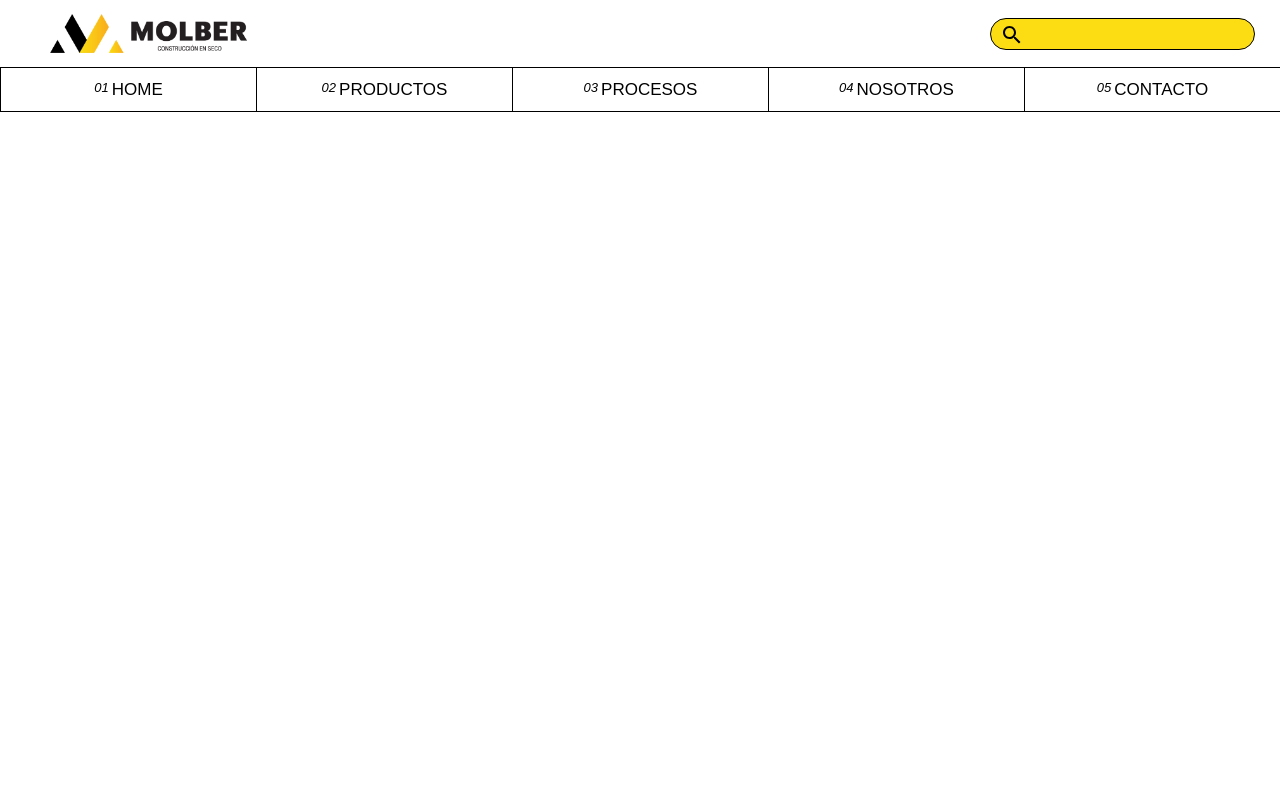
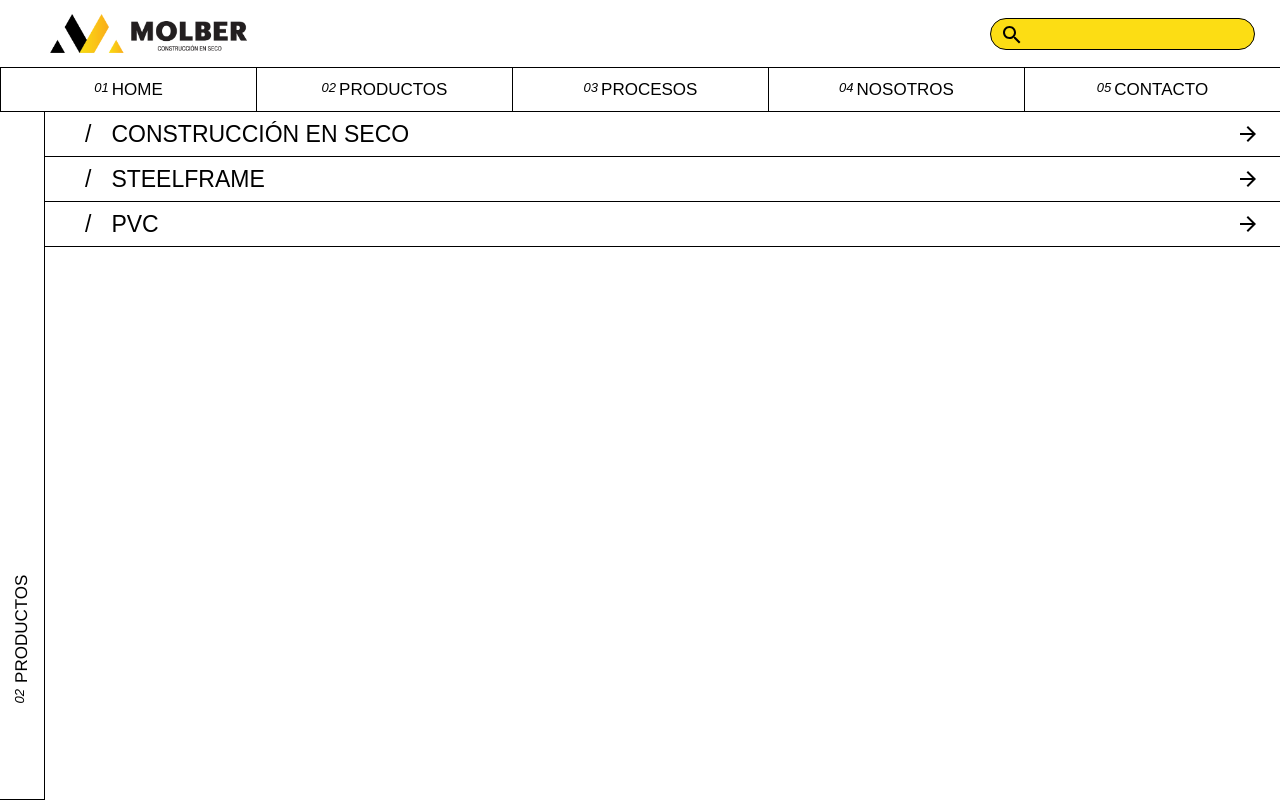
Before and after one commit to Melidorado/molber, a React (Create React App) app: page /productos in a window 1280 px wide. Built offline with nearby package versions, Linux system fonts and the light colour scheme.

Commit message:
categories and groups set

```diff
--- /dev/null
+++ b/src/components/Group.js
@@ -0,0 +1,28 @@
+import styled from 'styled-components';
+
+const GroupsContainer = styled.button`
+    width: 100%;
+    height: 30px;
+    background-color: ${props => props.theme.colors.background};
+    border: 0;
+    border-bottom: ${(props) => (props.open ? '1px solid black' : '0')} !important;
+    cursor: pointer;
+    display: flex;
+    align-items: center;
+    justify-content: flex-start;
+    padding-left: 55px;
+`
+const GroupTitle = styled.p`
+    font-size: ${props => props.theme.sizes.h3};
+    font-weight: bold;
+`
+
+const Group = ({group, open}) => {
+    return (
+        <GroupsContainer open={open}>
+            <GroupTitle>{group}</GroupTitle>
+        </GroupsContainer>
+    )
+}
+
+export default Group;
--- /dev/null
+++ b/src/components/ProductCategorie.js
@@ -0,0 +1,69 @@
+import styled from 'styled-components';
+import ArrowForwardIcon from '@material-ui/icons/ArrowForward';
+import { useState } from 'react';
+
+import Group from '../components/Group';
+
+const CategorieButton = styled.button`
+    padding: 0 20px;
+    width: 100%;
+    height: 45px;
+    display: flex;
+    justify-content: space-between;
+    align-items: center;
+    border:0;
+    border-bottom: 1px solid black !important;
+    background-color: ${props => props.theme.colors.background};
+    cursor: pointer;
+
+    &:hover {
+        background-color: ${props => props.theme.colors.primary};
+    }
+`
+const TitleContainer = styled.div`
+    display: flex;
+`
+
+const Title = styled.p`
+    font-size: ${props => props.theme.sizes.h2};
+    margin-left: 20px;
+    font-weight: 100 !important;
+`
+const GroupsContainer = styled.section`
+    width: 100%;
+    height: auto;
+    border-bottom: 0;
+    display: flex;
+    flex-direction: column;
+    max-height: ${(props) => (props.open ? 'auto' : '0')};
+    transition: all 0.5s ease-in-out;
+    overflow: hidden;
+`
+
+const ProductCategorie = ({name, groups}) => {
+
+    const [showMore, setShowMore ] = useState(false)
+
+    return(
+        <>
+        <CategorieButton onClick={() => setShowMore(!showMore)}>
+            <TitleContainer>
+                <Title>/</Title>
+                <Title>{name}</Title>
+            </TitleContainer>
+            <ArrowForwardIcon/>
+        </CategorieButton>
+        <GroupsContainer open={showMore}>
+            {groups.map( (group, i) =>
+                <Group
+                group={group}
+                open={showMore}
+                key={`${i}-${group}`}
+                />
+                )}
+        </GroupsContainer>
+    </>
+    )
+}
+
+export default ProductCategorie;
--- a/src/views/Products.js
+++ b/src/views/Products.js
@@ -1,7 +1,60 @@
+import styled from 'styled-components';
+import CurrentSection from '../components/CurrentSection';
+import ProductCategorie from '../components/ProductCategorie';
+
+const Container = styled.section`
+    width: 100vw;
+    height: auto;
+    min-height: 100vh;
+    background-color: ${props => props.theme.colors.background};
+    position: absolute;
+    top: 0;
+    display: flex;
+`
+const ProductsContainer = styled.div`
+    height: auto;
+    width: calc(100% - 45px);
+    background-color: ${props => props.theme.colors.background};
+    position: relative;
+    padding-top: 112px;
+`
+
 const Products = () => {
+
+    const categories = [
+        {
+            name:"CONSTRUCCIÓN EN SECO",
+            id:"01",
+            groups:["PLACAS","PERFILES","MASILLA","ENDUIDO","PINTURA","ACCESORIOS","AISLACIÓN"]
+        },
+        {
+            name:"STEELFRAME",
+            id:"02",
+            groups:["PLACAS","PERFILES","ACCESORIOS","AISLACIONES","REVESTIMIENTOS"]
+        },
+        {
+            name:"PVC",
+            id:"03",
+            groups:["CIELO RASO","DECK","ZOCALOS"]
+        }
+    ]
+
     return(
-        <>
-        </>
+        <Container>
+            <CurrentSection
+            number="02"
+            item="PRODUCTOS"
+            />
+            <ProductsContainer>
+                {categories.map( categorie =>
+                    <ProductCategorie
+                    name={categorie.name}
+                    groups={categorie.groups}
+                    key={`${categorie.id}-${categorie.name}`}
+                    />
+                    )}
+            </ProductsContainer>
+        </Container>
     )
 }
 
```
